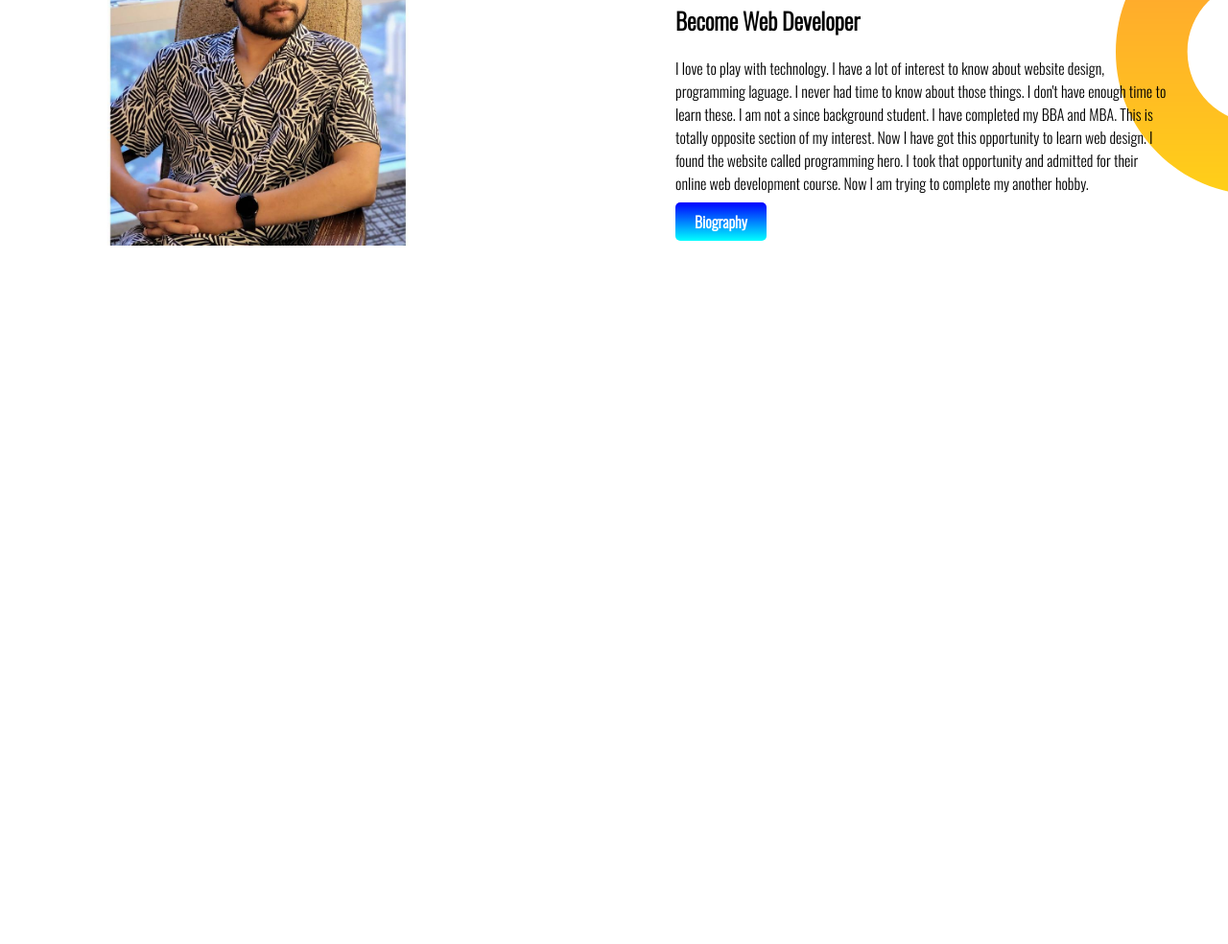
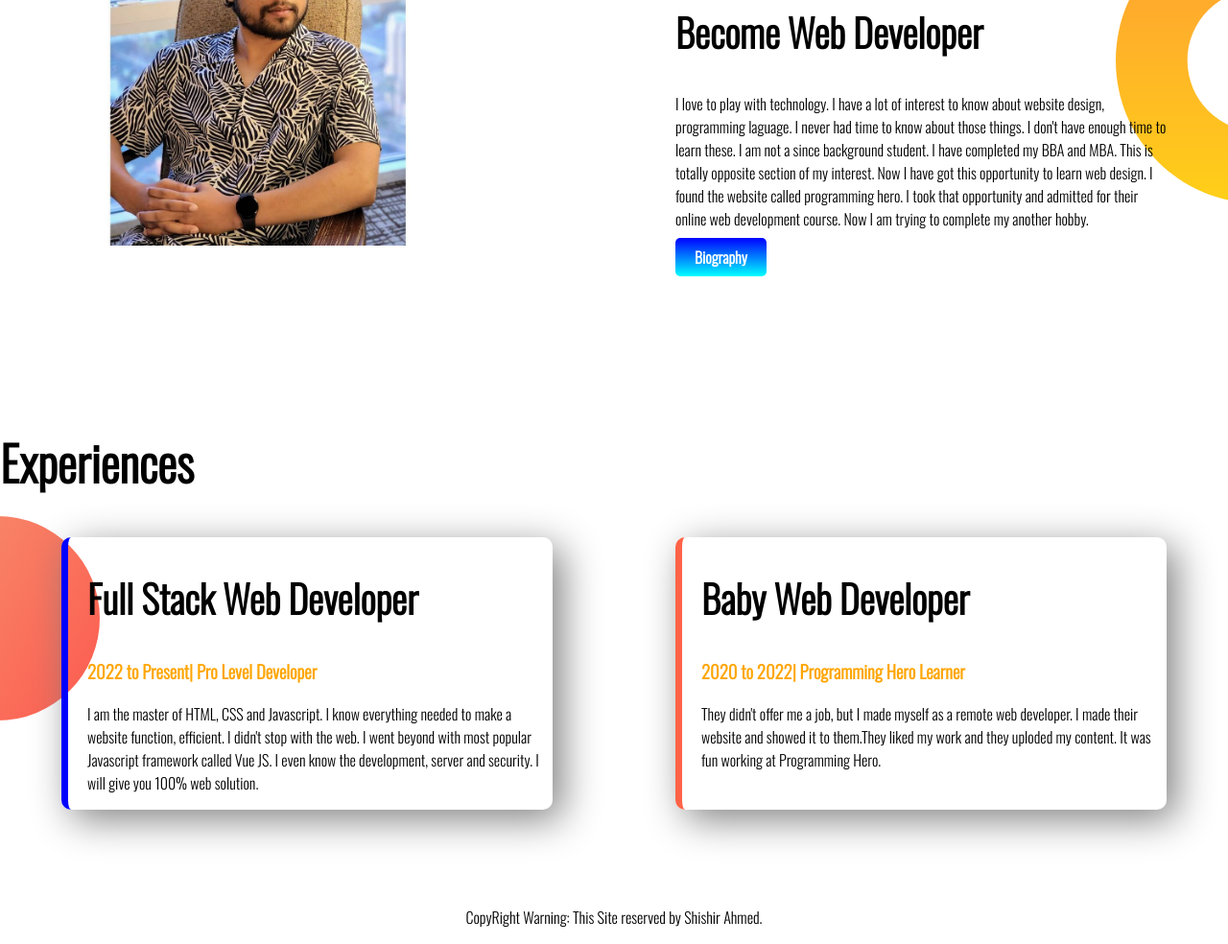
Before and after one commit to shishir195/developer-portfolio, a plain HTML site: page index.html in a window 1280 px wide. Shown: the part 876-1860 px from the top of the page at 96% size. Before the commit the page ends 1301 px from the top, so only its background shows below. Drawn offline with nearby package versions, Linux system fonts and the light colour scheme.

Commit message:
experience and footer added

```diff
--- a/index.html
+++ b/index.html
@@ -14,7 +14,7 @@
 </head>
 
 <body>
-    <section class="top-banner">
+    <section class="top-banner flexible-container">
         <div class="half-width">
             <H1>Welcome to</H1>
             <h1><span class="orange-color">Shishir Ahmed</span> World!</h1>
@@ -30,7 +30,7 @@
         </div>
 
     </section>
-    <section class="my-dream">
+    <section class="my-dream flexible-container">
         <div class="half-width">
             <img src="sr.jpg" alt="">
         </div>
@@ -46,7 +46,32 @@
             <a class="link-button" target="_blank" href="https://www.facebook.com/shishir195/about">Biography</a>
         </div>
     </section>
+    <section class="experience">
+        <H1>Experiences</H1>
+        <div class="flexible-container">
+            <div id="full-stack-developer" class="experience-item">
+                <h2>Full Stack Web Developer</h2>
+                <h3 class="orange-color">2022 to Present| Pro Level Developer</h3>
+                <p>I am the master of HTML, CSS and Javascript. I know everything needed to make a website function,
+                    efficient. I didn't stop with the web. I went beyond with most popular Javascript framework called
+                    Vue
+                    JS. I even know the development, server and security. I will give you 100% web solution.</p>
+            </div>
+            <div id="baby-developer" class="experience-item">
+                <h2>Baby Web Developer</h2>
+                <h3 class="orange-color">2020 to 2022| Programming Hero Learner</h3>
+                <p>They didn't offer me a job, but I made myself as a remote web developer. I made their website and
+                    showed
+                    it to them.They liked my work and they uploded my content. It was fun working at Programming Hero.
+                </p>
+            </div>
+        </div>
+
+    </section>
 
 </body>
+<footer>
+    <p>CopyRight Warning: This Site reserved by Shishir Ahmed.</p>
+</footer>
 
 </html>
--- a/style.css
+++ b/style.css
@@ -7,11 +7,15 @@ h1 {
     font-size: 50px;
 }
 
+h2 {
+    font-size: 40px;
+}
+
 .orange-color {
     color: orange;
 }
 
-section {
+.flexible-container {
     display: flex;
     margin-bottom: 100px;
 }
@@ -44,3 +48,32 @@ section {
     background-repeat: no-repeat;
     background-position: right;
 }
+
+.experience {
+    background-image: url(images/exp-bg.png);
+    background-repeat: no-repeat;
+    background-position: left;
+}
+
+.experience-item {
+    width: 40%;
+    margin-left: 5%;
+    margin-right: 5%;
+    padding-left: 10px;
+    padding-left: 20px;
+    box-shadow: 10px 10px 40px gray;
+    border-radius: 10px;
+
+}
+
+#full-stack-developer {
+    border-left: 7px solid blue
+}
+
+#baby-developer {
+    border-left: 7px solid tomato;
+}
+
+footer p {
+    text-align: center;
+}
```
